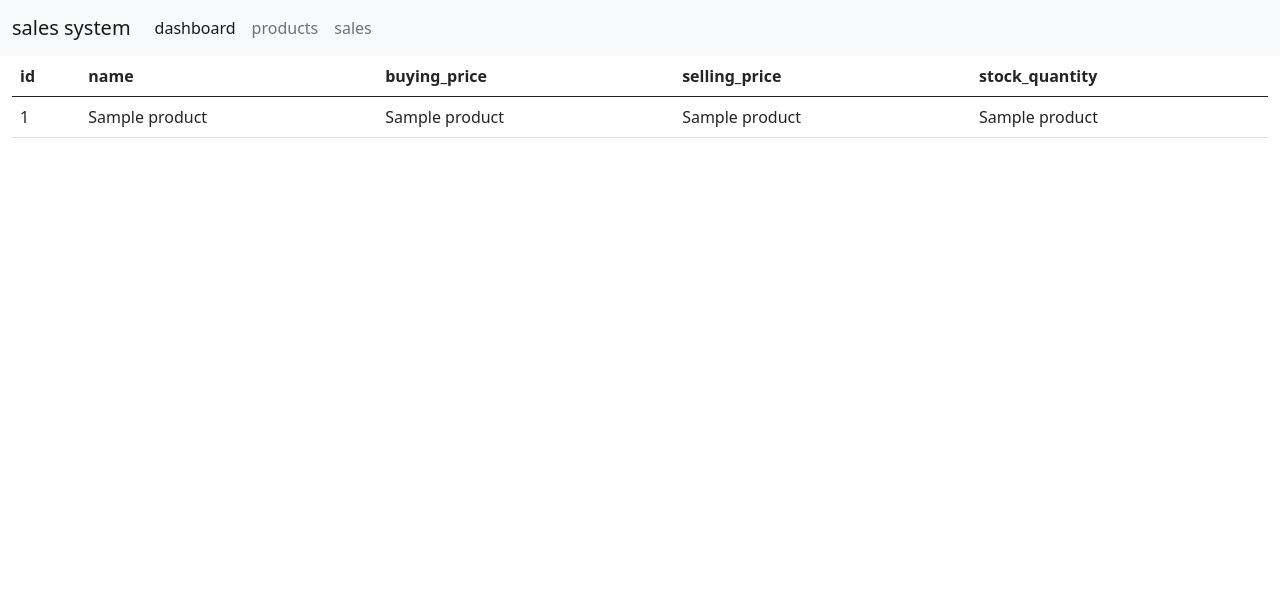
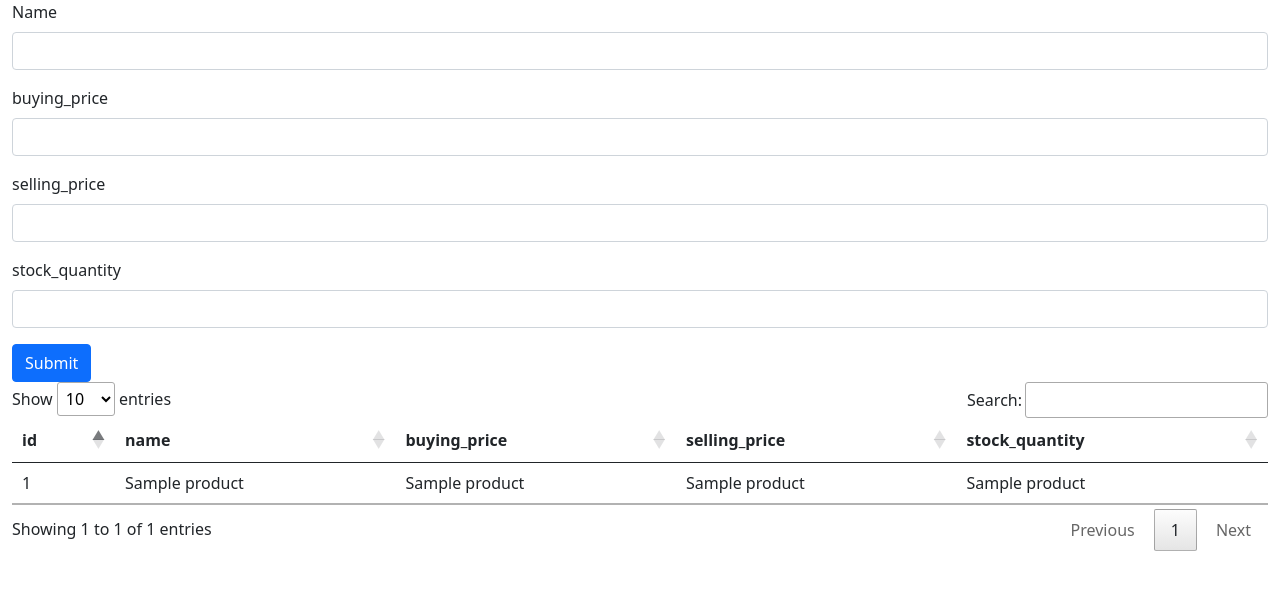
Before and after one commit to kenkivuti/sale-system, a Flask app: page /products in a window 1280 px wide. Shown: the top 590 px of the page. Run offline with Flask 3, Linux system fonts and the light colour scheme; a database or web service that is not in the repository returns one stand-in record (values such as "Sample title"); some libraries are stand-ins or nearby versions.

Commit message:
notcomplete

```diff
--- a/dbservices.py
+++ b/dbservices.py
@@ -1,8 +1,9 @@
 import psycopg2
 
 conn = psycopg2.connect(database="dukaclass", user='postgres', password='kenkivuti254', host='127.0.0.1', port= '5432')
+
+cur = conn.cursor()
 # select function
-
 def get_data(p):
    cur = conn.cursor()
    t = "select * from " + p
@@ -11,20 +12,23 @@ def get_data(p):
    return data
 
 # insert function
-def insert_data(table_product,table_sales):
+def insert_product(values):
         # Connect to the PostgreSQL database
         cur = conn.cursor()
 
         # Execute the INSERT statement
         column_product="(name,buying_price,selling_price,stock_quantity)"
-        values_product="('manjibisc',40,80,10)"
-        column_sales="(productid,quantity,created_at)"
-        values_sales="(23,10,now())"
-        store_products= f"INSERT INTO {table_product}{column_product}VALUES{values_product}"
-        store_sales=f"INSERT INTO {table_sales}{column_sales}VALUES{values_sales}"
-        cur.execute(store_products)
-        cur.execute(store_sales)
+
+        store_products= f"INSERT INTO products{column_product}VALUES{values}"
+
+        cur.execute(store_products,values)
         # Commit the transaction
         conn.commit()
 
         return True
+
+def insert_sales(values):
+      column_sales="(productid,quantity,created_at)"
+      store_sales=f"INSERT INTO sales{column_sales} VALUES(%s,%s,'now()')"
+
+      cur.execute(store_sales,values)
--- a/main.py
+++ b/main.py
@@ -1,10 +1,26 @@
-from dbservices import get_data ,insert_data
-from flask import Flask,render_template
+from dbservices import get_data,insert_product
+from flask import Flask,render_template,request,redirect
+
+
+
 
 app=Flask(__name__)
 @app.route("/")
 def sales_system():
      return render_template("index.html")
+
+
+@app.route("/add-product" , methods=["POST"])
+def add_product():
+    pn = request.form['name']
+    bp = request.form['buying_price']
+    sp = request.form['selling_price']
+    sq = request.form['stock_quantity']
+
+    stored_var=(pn,bp,sp,sq)
+    insert_product(stored_var)
+
+    return redirect("/products")
 
 @app.route("/products")
 def product():
@@ -19,4 +35,4 @@ def sales():
 def dashboard():
      return render_template("dashboard.html")
 
-app.run()
+app.run(debug=True)
--- a/templates/product.html
+++ b/templates/product.html
@@ -4,32 +4,34 @@
     <meta charset="UTF-8">
     <meta name="viewport" content="width=device-width, initial-scale=1.0">
     <link href="https://cdn.jsdelivr.net/npm/bootstrap@5.0.2/dist/css/bootstrap.min.css" rel="stylesheet" integrity="sha384-EVSTQN3/azprG1Anm3QDgpJLIm9Nao0Yz1ztcQTwFspd3yD65VohhpuuCOmLASjC" crossorigin="anonymous">
+    <link rel="stylesheet" href="//cdn.datatables.net/1.13.6/css/jquery.dataTables.min.css">
     <title>Document</title>
 </head>
 <body>
-    <nav class="navbar navbar-expand-lg navbar-light bg-light">
-        <div class="container-fluid">
-          <a class="navbar-brand" href="/">sales system</a>
-          <button class="navbar-toggler" type="button" data-bs-toggle="collapse" data-bs-target="#navbarNav" aria-controls="navbarNav" aria-expanded="false" aria-label="Toggle navigation">
-            <span class="navbar-toggler-icon"></span>
-          </button>
-          <div class="collapse navbar-collapse" id="navbarNav">
-            <ul class="navbar-nav">
-              <li class="nav-item">
-                <a class="nav-link active" aria-current="page" href="/dashboard">dashboard</a>
-              </li>
-              <li class="nav-item">
-                <a class="nav-link" href="/products">products</a>
-              </li>
-              <li class="nav-item">
-                <a class="nav-link" href="/sales">sales</a>
-              </li>
-            </ul>
-          </div>
-        </div>
-      </nav>
+
     <div class="container-fluid">
-        <table class="table">
+        <form action="/add-product" method="POST">
+            <div class="mb-3">
+              <label for="exampleInputEmail1" class="form-label">Name</label>
+              <input type="text" class="form-control" name="name" id="exampleInputText" aria-describedby="text">
+            </div>
+            <div class="mb-3">
+              <label for="exampleInputPassword1" class="form-label">buying_price</label>
+              <input type="number" class="form-control" name="buying_price" id="exampleInputPassword1">
+            </div>
+            <div class="mb-3">
+                <label for="exampleInputEmail1" class="form-label">selling_price</label>
+                <input type="number" class="form-control" name="selling_price" id="exampleInputEmail1" aria-describedby="emailHelp">
+              </div>
+              <div class="mb-3">
+                <label for="exampleInputPassword1" class="form-label">stock_quantity</label>
+                <input type="number" class="form-control" name="stock_quantity" id="exampleInputPassword1">
+              </div>
+
+            <button type="submit" class="btn btn-primary">Submit</button>
+          </form>
+
+        <table id="myTable" class="table">
             <thead>
               <tr>
                 <th scope="col">id</th>
@@ -40,18 +42,25 @@
               </tr>
             </thead>
             <tbody>
-                {% for prod in myproducts %}
+
+                {% for i in myproducts %}
               <tr>
-                <td>{{ prod[0] }}</td>
-                <td>{{ prod[1] }}</td>
-                <td>{{ prod[2] }}</td>
-                <td>{{ prod[3] }}</td>
-                <td>{{ prod[4] }}</td>
+                <td>{{ i[0] }}</td>
+                <td>{{ i[1] }}</td>
+                <td>{{ i[2] }}</td>
+                <td>{{ i[3] }}</td>
+                <td>{{ i[4] }}</td>
               </tr>
               {% endfor %}
             </tbody>
           </table>
 
     </div>
-    <script src="https://cdn.jsdelivr.net/npm/bootstrap@5.0.2/dist/js/bootstrap.bundle.min.js" integrity="sha384-MrcW6ZMFYlzcLA8Nl+NtUVF0sA7MsXsP1UyJoMp4YLEuNSfAP+JcXn/tWtIaxVXM" crossorigin="anonymous"></script></body>
+    <script src="https://cdn.jsdelivr.net/npm/bootstrap@5.0.2/dist/js/bootstrap.bundle.min.js" integrity="sha384-MrcW6ZMFYlzcLA8Nl+NtUVF0sA7MsXsP1UyJoMp4YLEuNSfAP+JcXn/tWtIaxVXM" crossorigin="anonymous"></script>
+    <script  src="https://cdnjs.cloudflare.com/ajax/libs/jquery/3.7.1/jquery.min.js" integrity="sha512-v2CJ7UaYy4JwqLDIrZUI/4hqeoQieOmAZNXBeQyjo21dadnwR+8ZaIJVT8EE2iyI61OV8e6M8PP2/4hpQINQ/g==" crossorigin="anonymous" referrerpolicy="no-referrer"></script>
+    <script src="//cdn.datatables.net/1.13.6/js/jquery.dataTables.min.js"></script>
+
+     <script>
+     let table = new DataTable('#myTable')
+     </script>
 </html>
```
Also changed, not shown: templates/index.html (+13 -1 lines), static/img2.webp (added), static/img3.webp (added).
